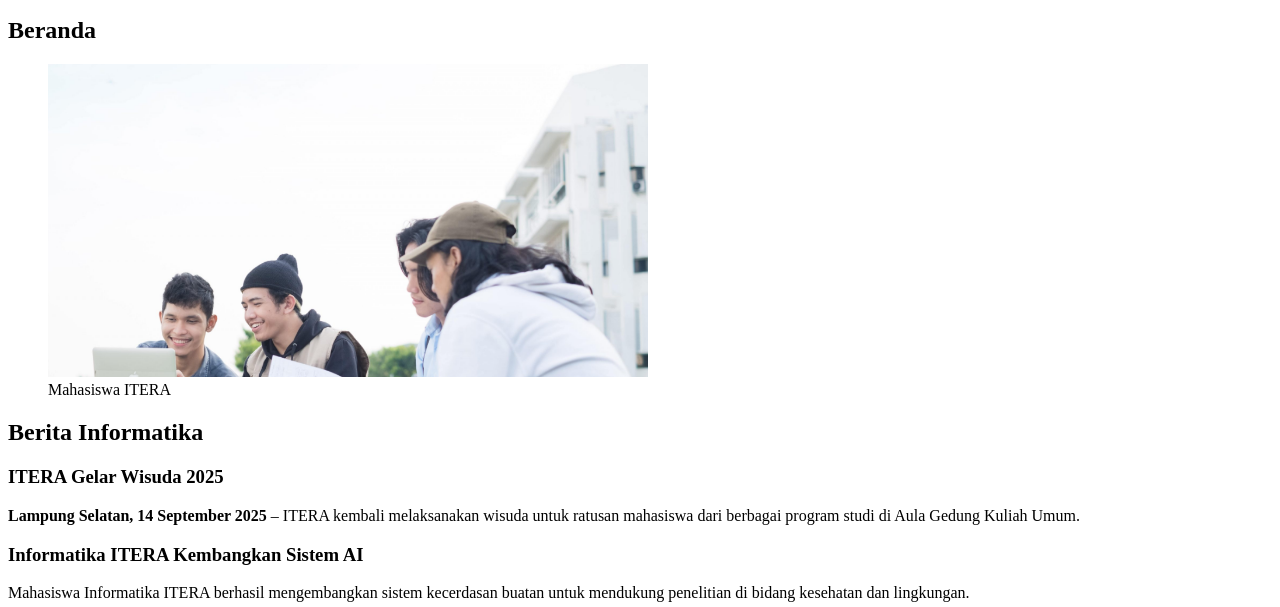
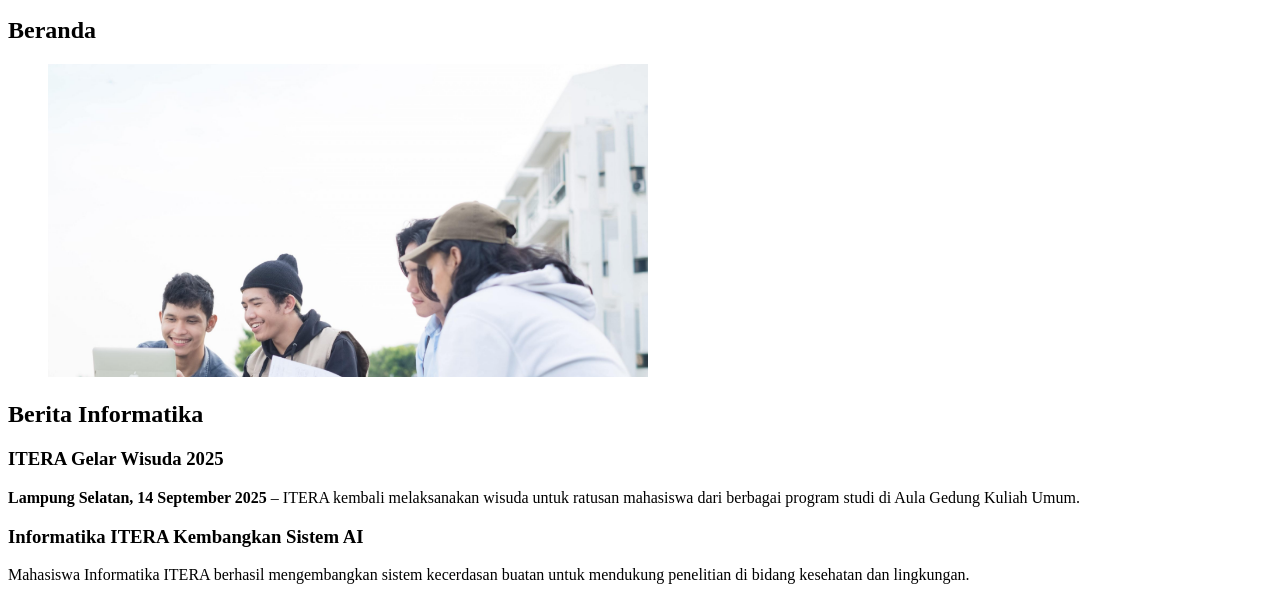
Before and after one commit to Protoflicker/pemwebtugas2, a plain HTML site: page index.html in a window 1280 px wide. Shown: the part 477-1084 px from the top of the page. Drawn offline with Linux system fonts and the light colour scheme.

Commit message:
remove figcaption; out of place

```diff
--- a/index.html
+++ b/index.html
@@ -41,7 +41,6 @@
             <h2>Beranda</h2>
             <figure>
                 <img src="mhs.png" alt="Mahasiswa ITERA" width="600">
-                <figcaption>Mahasiswa ITERA</figcaption>
             </figure>
         </section>
 
```
